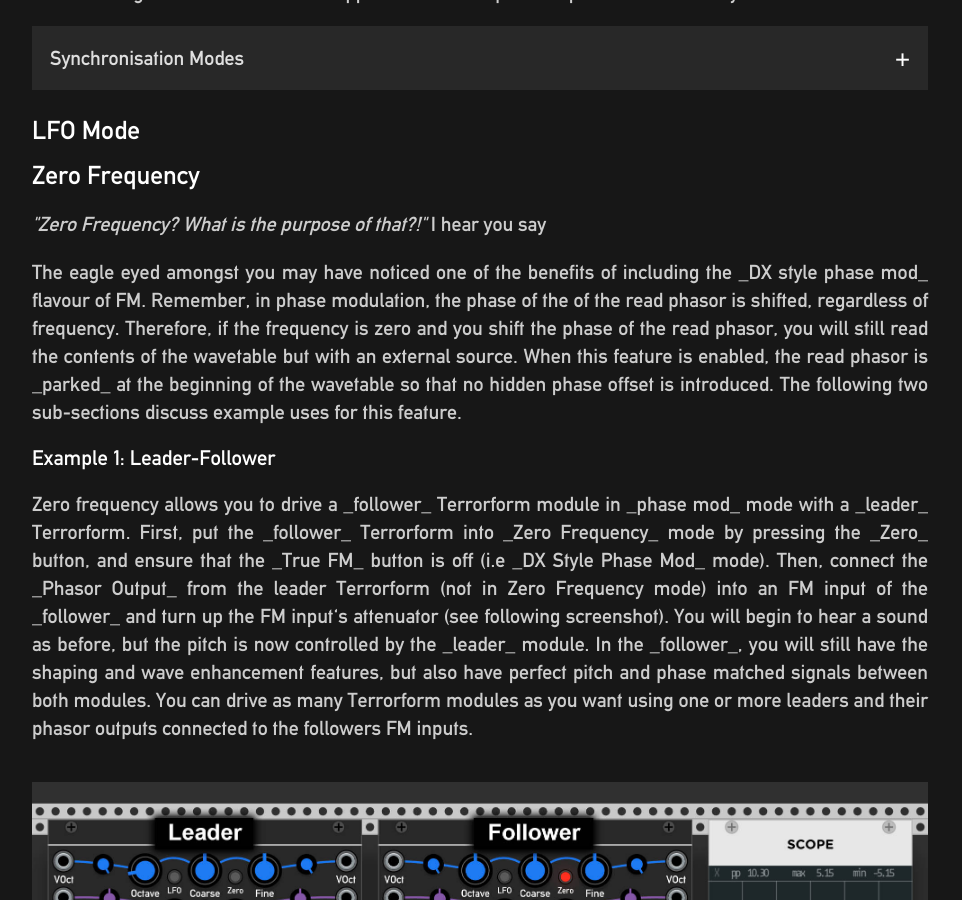
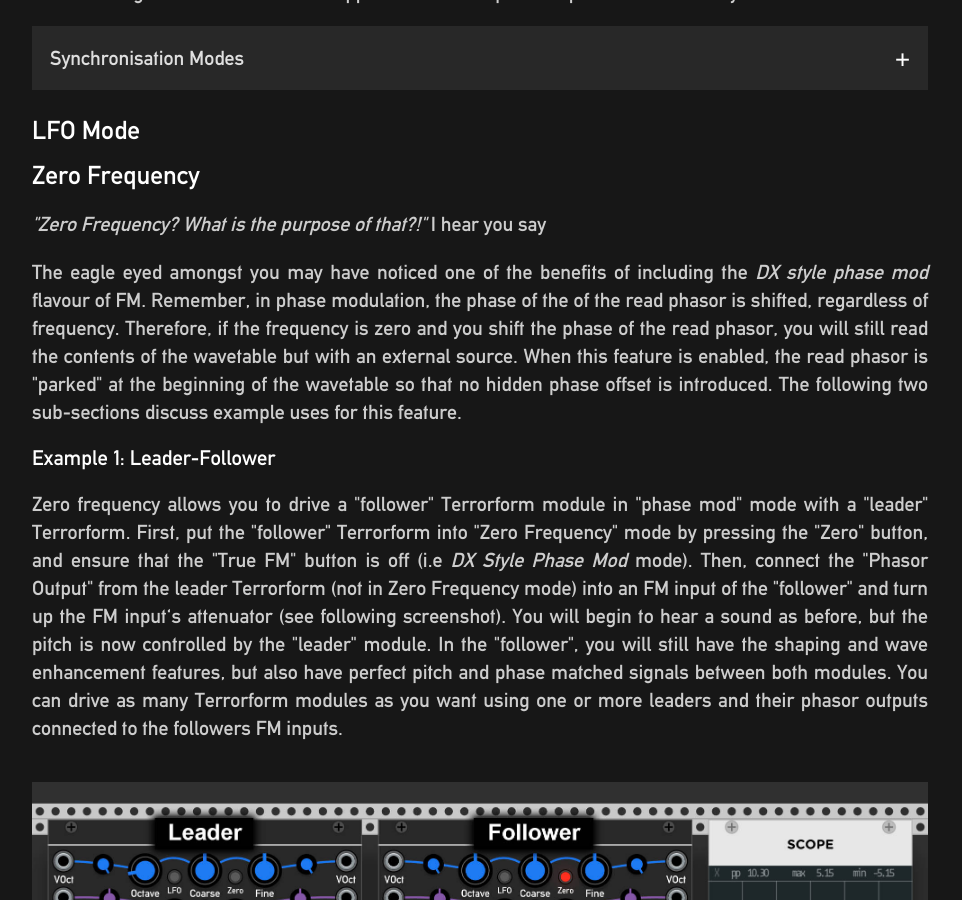
Before and after one commit to ValleyAudio/ValleyAudio.github.io, a Jekyll site: the page built from rack/terrorform/index.html, in a window 1280 px wide and 900 px high, scrolled down 5309 px. Shown: the whole window, without its empty margins (160-1122 px from the left). Built offline with Jekyll 4.4.1, drawn with Linux system fonts in a browser that asks for light colours; some of the changed text lies outside the part shown.

Commit message:
Replace md emphasis tags

```diff
--- a/rack/terrorform/index.html
+++ b/rack/terrorform/index.html
@@ -432,21 +432,21 @@
       <i>"Zero Frequency? What is the purpose of that?!"</i> I hear you say
     </p>
     <p>
-      The eagle eyed amongst you may have noticed one of the benefits of including the _DX style phase mod_ flavour of FM.
+    The eagle eyed amongst you may have noticed one of the benefits of including the <i>DX style phase mod</i> flavour of FM.
       Remember, in phase modulation, the phase of the of the read phasor is shifted, regardless of frequency. Therefore, if
       the frequency is zero and you shift the phase of the read phasor, you will still read the contents of the wavetable but
-      with an external source. When this feature is enabled, the read phasor is _parked_ at the beginning of the wavetable so
+      with an external source. When this feature is enabled, the read phasor is "parked" at the beginning of the wavetable so
       that no hidden phase offset is introduced.
 
       The following two sub-sections discuss example uses for this feature.
     </p>
     <h4>Example 1: Leader-Follower</h4>
     <p>
-      Zero frequency allows you to drive a _follower_ Terrorform module in _phase mod_ mode with a _leader_ Terrorform. First,
-      put the _follower_ Terrorform into _Zero Frequency_ mode by pressing the _Zero_ button, and ensure that the _True FM_
-      button is off (i.e _DX Style Phase Mod_ mode). Then, connect the _Phasor Output_ from the leader Terrorform (not in Zero
-      Frequency mode) into an FM input of the _follower_ and turn up the FM input's attenuator (see following screenshot). You
-      will begin to hear a sound as before, but the pitch is now controlled by the _leader_ module. In the _follower_, you
+      Zero frequency allows you to drive a "follower" Terrorform module in "phase mod" mode with a "leader" Terrorform. First,
+      put the "follower" Terrorform into "Zero Frequency" mode by pressing the "Zero" button, and ensure that the "True FM"
+      button is off (i.e <i>DX Style Phase Mod</i> mode). Then, connect the "Phasor Output" from the leader Terrorform (not in Zero
+      Frequency mode) into an FM input of the "follower" and turn up the FM input's attenuator (see following screenshot). You
+      will begin to hear a sound as before, but the pitch is now controlled by the "leader" module. In the "follower", you
       will still have the shaping and wave enhancement features, but also have perfect pitch and phase matched signals between
       both modules. You can drive as many Terrorform modules as you want using one or more leaders and their phasor outputs
       connected to the followers FM inputs.
@@ -565,12 +565,12 @@
     </p>
     <p>
       Again, like for hard disk drives, there is a defragmentation feature built into the manager that will remove the gaps
-      between banks and bring them all next to each other. To _defragment_ your banks, from the main menu when you first open
+      between banks and bring them all next to each other. To "defragment" your banks, from the main menu when you first open
       the manager, click on "Defrag" and the process will instantaneously defragment your banks.
     </p>
     <h2 id="appendix-a">Appendix A: How it works</h2>
     <p>
-      Terrorform generates a tone using _wavetable lookup synthesis_. This is the exact same method used in each operator in
+      Terrorform generates a tone using "wavetable lookup synthesis". This is the exact same method used in each operator in
       Dexter. As the name suggests, the tone is generated by looking up and reading back the contents of a wavetable. The
       lookup process is done by a rising ramp wave, known as a read phasor, that reads the table from beginning to end at a
       set frequency. Different waves in a bank can be scanned through by cross fading between adjacent tables within the same
```
